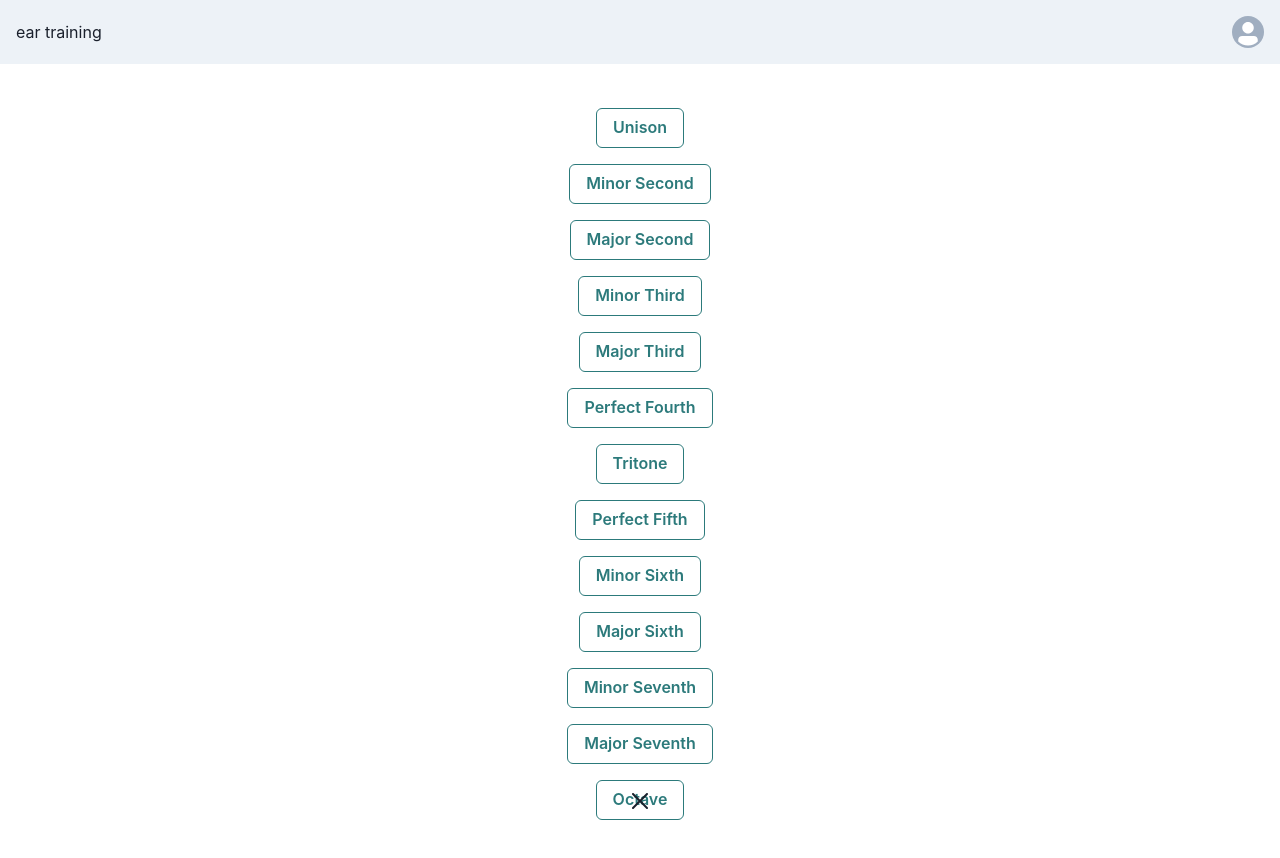
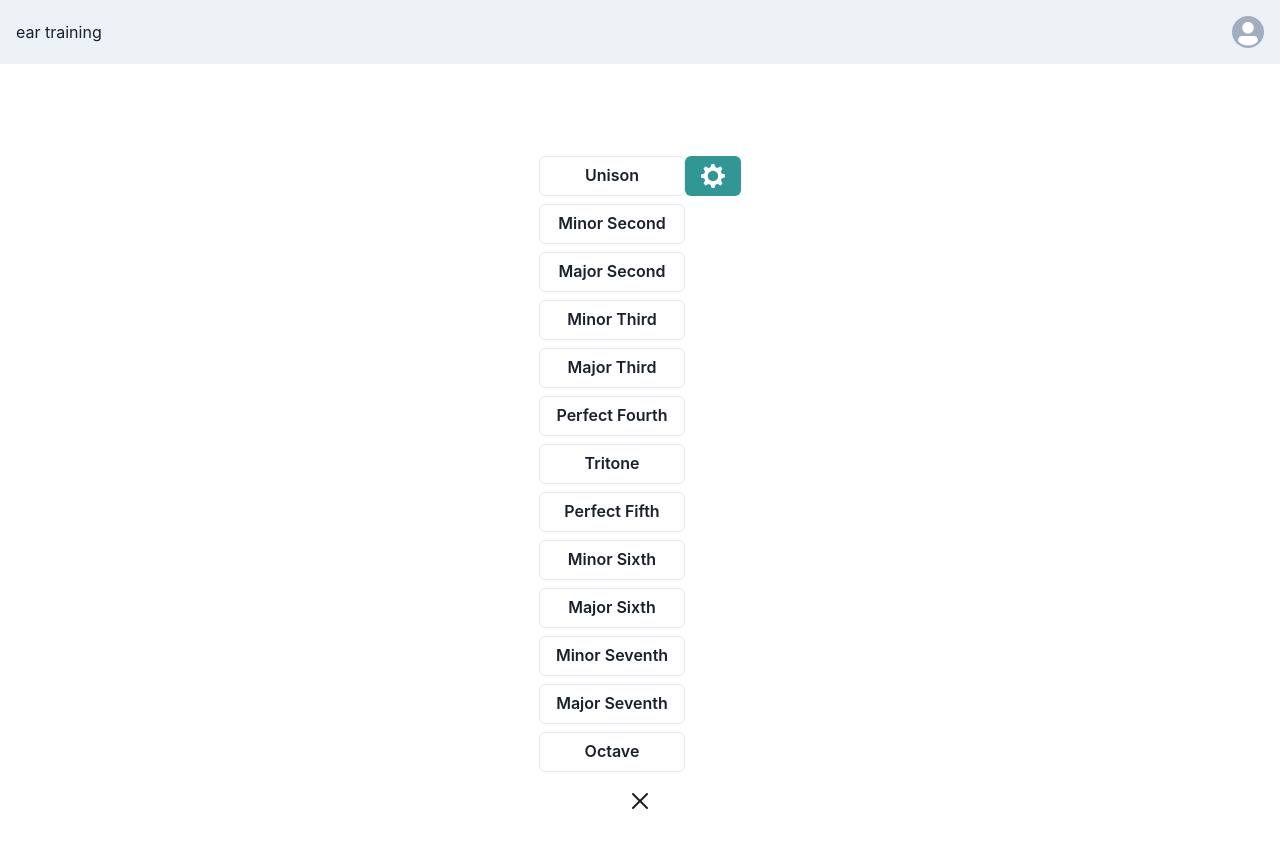
Before and after one commit to Galaktikkon/kaes, a Next.js app in the folder frontend/: page / in a window 1280 px wide. Both pictures are taken after a click on the button "Intervals". Shown: the top 858 px of the page. Built offline with nearby package versions, Linux system fonts and the light colour scheme; no server answers.

Commit message:
interval settings

```diff
--- a/frontend/src/components/IntervalsButtons.tsx
+++ b/frontend/src/components/IntervalsButtons.tsx
@@ -1,8 +1,12 @@
-import { Button, Flex } from "@chakra-ui/react";
+import { Button, Flex, HStack, Spacer, Stack } from "@chakra-ui/react";
+import IntervalsSettings from "./settings/IntervalsSettings";
+import { createContext, useState } from "react";
+
+const ButtonContext = createContext({});
 
 const IntervalsButtons = () => {
-  // List of musical intervals
-  const intervals = [
+  const [intervalTypes, setIntervalTypes] = useState({
+    "Simple Intervals": [
       "Unison",
       "Minor Second",
       "Major Second",
@@ -16,16 +20,40 @@ const IntervalsButtons = () => {
       "Minor Seventh",
       "Major Seventh",
       "Octave",
-  ];
+    ],
+  });
+
+  const setSelectedTypes = (groupName: string, types: string[]) => {
+    setIntervalTypes((prevSelectedTypes) => ({
+      ...prevSelectedTypes,
+      [groupName]: types,
+    }));
+  };
 
   return (
-    <Flex direction="column" alignItems="center">
-      {intervals.map((interval, index) => (
-        <Button key={index} variant="outline" colorScheme="teal" my={2}>
-          {interval}
+    <ButtonContext.Provider value={{ intervalTypes, setSelectedTypes }}>
+      <HStack>
+        <Flex>
+          <Stack spacing={2}>
+            {Object.keys(intervalTypes).map((triadType, index) => (
+              <Stack key={index} spacing={2}>
+                {intervalTypes[triadType as keyof typeof intervalTypes].map(
+                  (type, idx) => (
+                    <Button key={idx} variant={"outline"} colorScheme={"gray"}>
+                      {type}
                     </Button>
+                  )
+                )}
+              </Stack>
             ))}
+          </Stack>
+          <Spacer />
+          <Flex>
+            <IntervalsSettings setSelectedTypes={setSelectedTypes} />
           </Flex>
+        </Flex>
+      </HStack>
+    </ButtonContext.Provider>
   );
 };
 
--- /dev/null
+++ b/frontend/src/components/settings/IntervalsSettings.tsx
@@ -0,0 +1,80 @@
+import {
+  Button,
+  Drawer,
+  DrawerBody,
+  DrawerCloseButton,
+  DrawerContent,
+  DrawerFooter,
+  DrawerHeader,
+  DrawerOverlay,
+  IconButton,
+  useDisclosure,
+} from "@chakra-ui/react";
+import AdvancedSettingsDropdown from "./AdvancedSettingsDropdown";
+import TypeCheckboxes from "./TypeCheckboxes";
+import React from "react";
+import { SettingsIcon } from "@chakra-ui/icons";
+
+interface IntervalSettingsProps {
+  setSelectedTypes: Function;
+}
+
+const IntervalSettings = ({ setSelectedTypes }: IntervalSettingsProps) => {
+  // List of triad types
+  const intervalTypes: string[] = [
+    "Unison",
+    "Minor Second",
+    "Major Second",
+    "Minor Third",
+    "Major Third",
+    "Perfect Fourth",
+    "Tritone",
+    "Perfect Fifth",
+    "Minor Sixth",
+    "Major Sixth",
+    "Minor Seventh",
+    "Major Seventh",
+    "Octave",
+  ];
+  const inversions: string[] = ["Simple Intervals"];
+
+  //   const { updateSelectedTypes } = useContext(ButtonContext);
+  const updateSelectedTypes = (groupName: string, types: string[]) => {
+    setSelectedTypes(groupName, types);
+  };
+
+  const { isOpen, onOpen, onClose } = useDisclosure();
+
+  return (
+    <>
+      <Button
+        as={IconButton}
+        colorScheme="teal"
+        onClick={onOpen}
+        icon={<SettingsIcon boxSize={6} />}
+      >
+        Open
+      </Button>
+      <Drawer isOpen={isOpen} placement="right" onClose={onClose} size={"md"}>
+        <DrawerOverlay />
+        <DrawerContent>
+          <DrawerCloseButton />
+          <DrawerHeader>Intervals Settings</DrawerHeader>
+
+          <DrawerBody>
+            <TypeCheckboxes
+              types={intervalTypes}
+              inversions={inversions}
+              selectedTypesChange={updateSelectedTypes}
+            />
+            <AdvancedSettingsDropdown />
+          </DrawerBody>
+
+          <DrawerFooter></DrawerFooter>
+        </DrawerContent>
+      </Drawer>
+    </>
+  );
+};
+
+export default IntervalSettings;
--- a/frontend/src/components/settings/SettingsCheckboxGroup.tsx
+++ b/frontend/src/components/settings/SettingsCheckboxGroup.tsx
@@ -77,6 +77,7 @@ const SettingsCheckboxGroup = ({
           <Stack pl={6} mt={1} spacing={1}>
             {types.map((type, index) => (
               <Checkbox
+                id="subTypeCheckbox"
                 whiteSpace={"nowrap"}
                 isChecked={checkedItems[index]}
                 onChange={handleCheckboxChange(index)}
```
Lines whose indentation alone changed are shown as unchanged.
